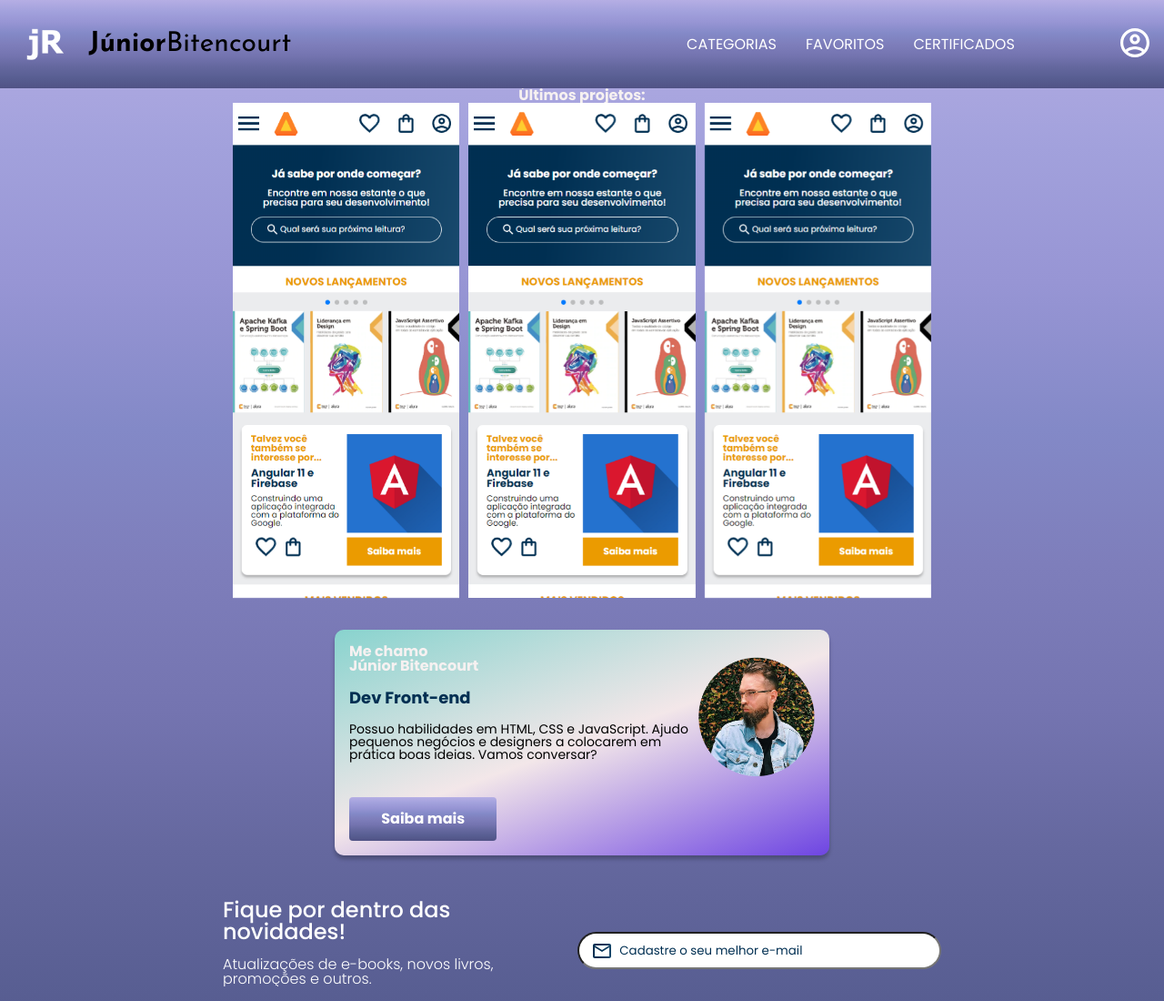
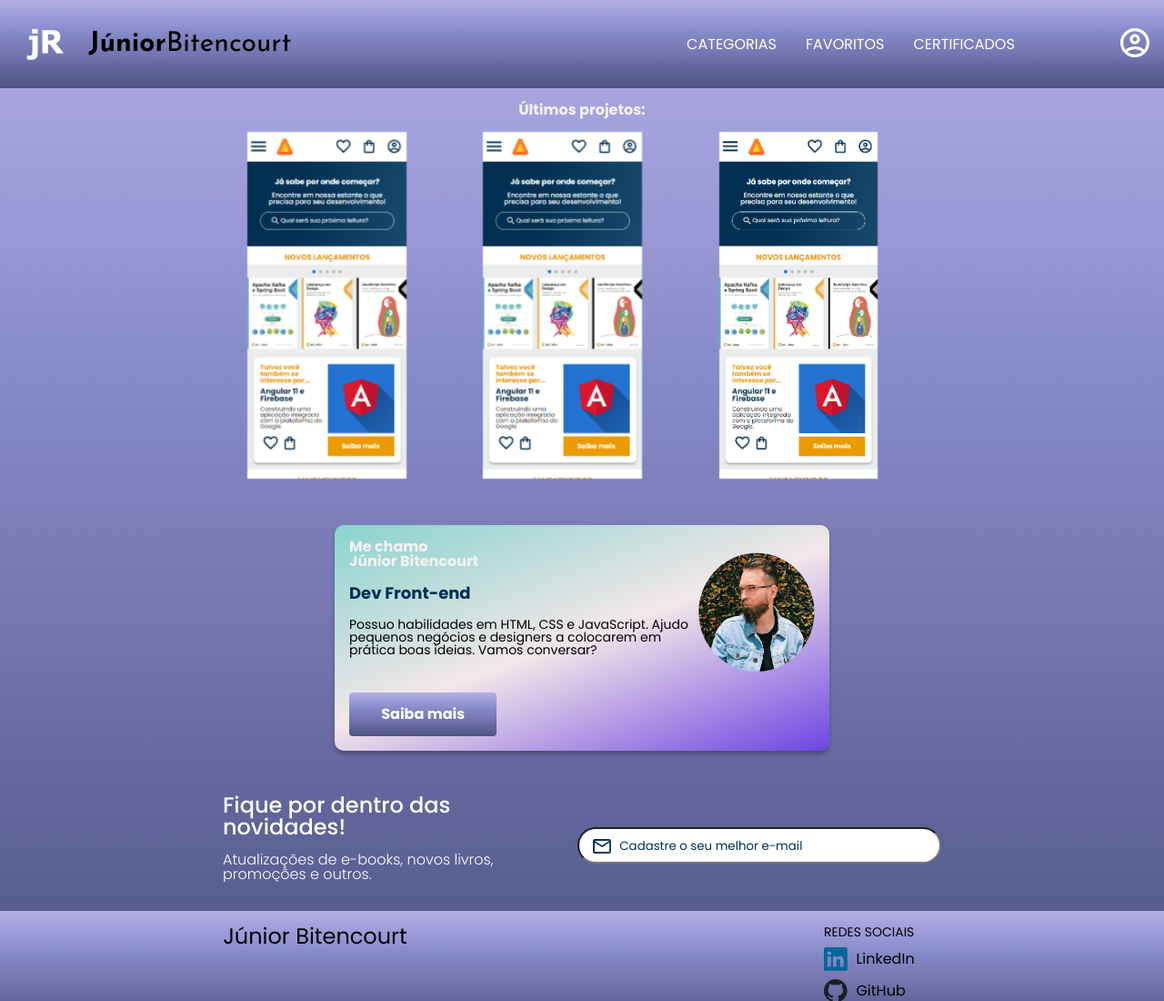
Before and after one commit to ojuniorbitencourt/portfolio-2, a plain HTML site: page index.html in a window 1280 px wide. Shown: the top 1100 px of the page at 91% size. Drawn offline with nearby package versions, Linux system fonts and the light colour scheme.

Commit message:
Alterando tamanho das imagens do carrossel

```diff
--- a/styles/carrossel.css
+++ b/styles/carrossel.css
@@ -8,8 +8,14 @@
     padding: 1em 0 0.5em 0;
 }
 
-.swiper-slide img {
+/* .swiper-slide img {
     width: 100%;
+} */
+
+.swiper-slide a img {
+    width: 70%;
+    padding: 1em;
+
 }
 
 .swiper-button-prev,
@@ -62,6 +68,7 @@
     color: var(--laranja);
     font-weight: 700;
     text-align: center;
+    padding-top: 1em;
 }
 
 .descrição__titulo-livro {
```
